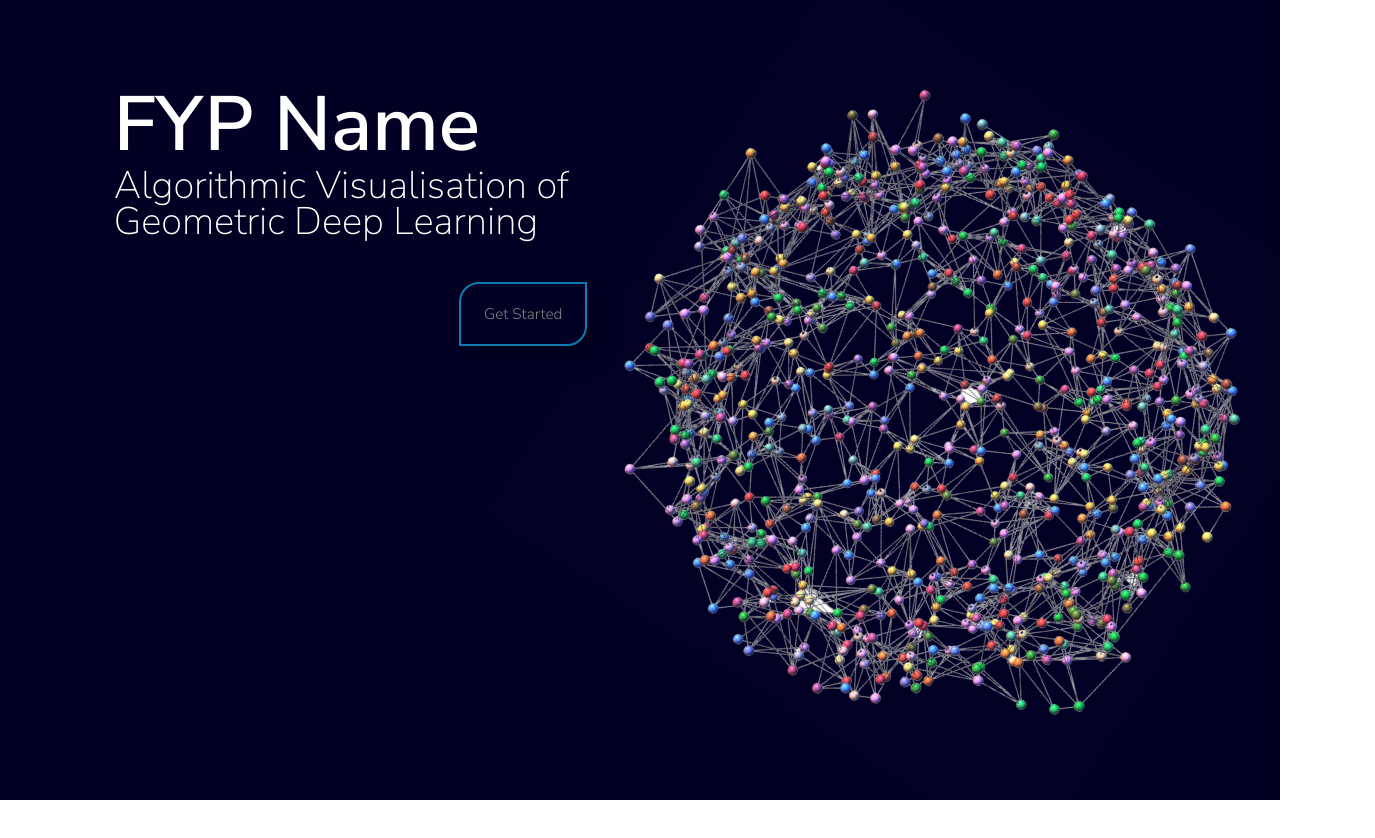
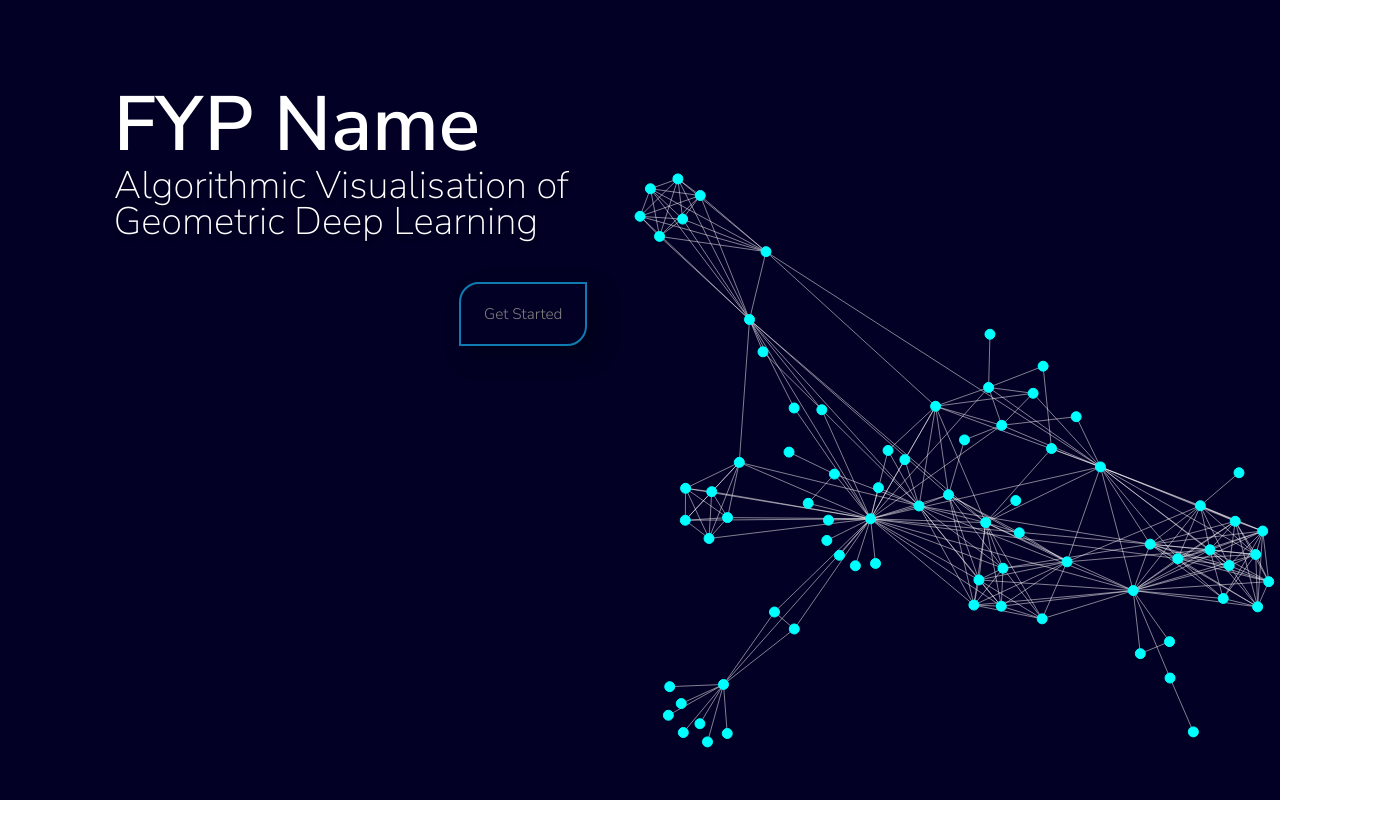
Before and after one commit to abuzar7266/GDL-Visualization, a React (Vite) app in the folder GDL-Visualisation/: page / in a window 1280 px wide. Shown: the top 838 px of the page, 1375 px wide, since content can reach past the window. Built offline with nearby package versions, Linux system fonts and the light colour scheme.

Commit message:
Setting of HomePage Graph.

```diff
--- /dev/null
+++ b/GDL-Visualisation/src/assets/css/Graph.css
@@ -0,0 +1,8 @@
+.svg-content {
+    display: inline-block;
+    position: absolute;
+    top: 1vh;
+    left: 1vw;
+    width: 100%;
+    height: 100%;
+}
--- a/GDL-Visualisation/src/assets/css/Home.css
+++ b/GDL-Visualisation/src/assets/css/Home.css
@@ -57,9 +57,9 @@ box-shadow: 10px 10px 20px 3px rgba(67, 67, 67, 0.25);
 .img-anim{
   margin-left: 47vw;
   margin-top: 12vh;
-  animation: rotation 60s infinite linear;
-  max-width: 50vw;
-  max-height: 50vw;
+  animation: rotation 1200s infinite linear;
+  max-width: 5vw;
+  max-height: 5vw;
 }
 .text-middle{
   position: absolute;
@@ -78,6 +78,16 @@ box-shadow: 10px 10px 20px 3px rgba(67, 67, 67, 0.25);
   text-align: center;
   line-height: 2.5vw;
 }
+
+.svg-container {
+  display: inline-block;
+  position: relative;
+  width: 100%;
+  padding-bottom: 100%;
+  vertical-align: top;
+  overflow: hidden;
+}
+
 .card-intro{
   overflow: hidden;
   padding: 50px;
--- a/GDL-Visualisation/src/component/Graph.jsx
+++ b/GDL-Visualisation/src/component/Graph.jsx
@@ -1,12 +1,15 @@
 import React from "react";
 import { useState, useEffect, useRef } from "react";
 import * as d3 from 'd3';
+import "../assets/css/Graph.css"
 const Graph = (props)=>{
     const graphRef = useRef();
     useEffect(()=>{
       var divX = d3.select("#"+props.id);
       divX.selectAll("svg > *").remove();
-      var svg = divX.append("svg").attr("height",`${props.height}`).attr("width",`${props.width}`);
+      var svg = divX.append("svg").attr("height",`${props.height}`).attr("width",`${props.width}`)
+      .attr("preserveAspectRatio", "xMinYMin meet")
+      .classed("svg-content", true);;
       var width = svg.attr("width");
       var height = svg.attr("height");
 
--- a/GDL-Visualisation/src/pages/Home.jsx
+++ b/GDL-Visualisation/src/pages/Home.jsx
@@ -7,6 +7,8 @@ import { useNavigate } from "react-router-dom";
 import * as d3 from 'd3';
 import { useRef } from "react";
 import { useEffect } from "react";
+import Graph from "../component/Graph.jsx"
+import lesMis from "../assets/json/miserables.js"
 const LandingPage = ()=>{
     const navigate = useNavigate();
     return (<>
@@ -22,19 +24,26 @@ const LandingPage = ()=>{
         </Row>
         <Row>
             <Col>
-                <div className="button-div">
+                <div className="button-div" style={{zIndex:'3'}}>
                     <button className="Start-Button" onClick={() => navigate("/intro")}>Get Started</button>
                 </div>
             </Col>
         </Row>
         </div>
-        <div>
+        <div  style={{zIndex:'1', position:'absolute'}} class="svg-container">
+            <Row>
+                <Col>
+                    <Graph id="HomeGraph" strength={-90} height={1000} width={1800} data={lesMis}/>
+                </Col>
+            </Row>
+        </div>
+        {/* <div>
             <Row>
                 <Col>
                     <img src={GraphTrans} alt="..." height='700' width='700' fluid className="img-anim"/>
                 </Col>
             </Row>
-        </div>
+        </div> */}
     </Container>
     {/*<div className='easeIntroIn'>
         <Container style={{textAlign:'center',marginTop:'12%'}} fluid>
```
